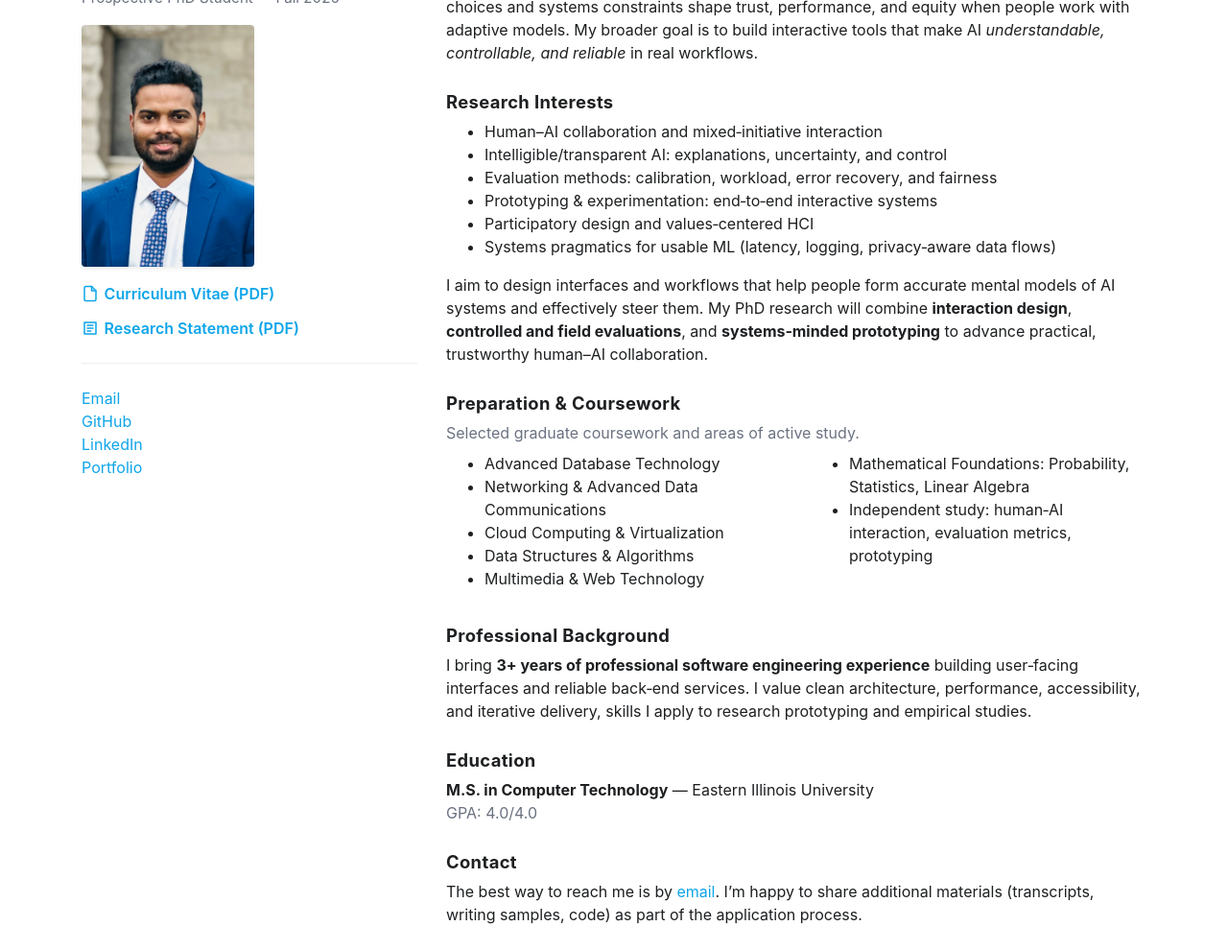
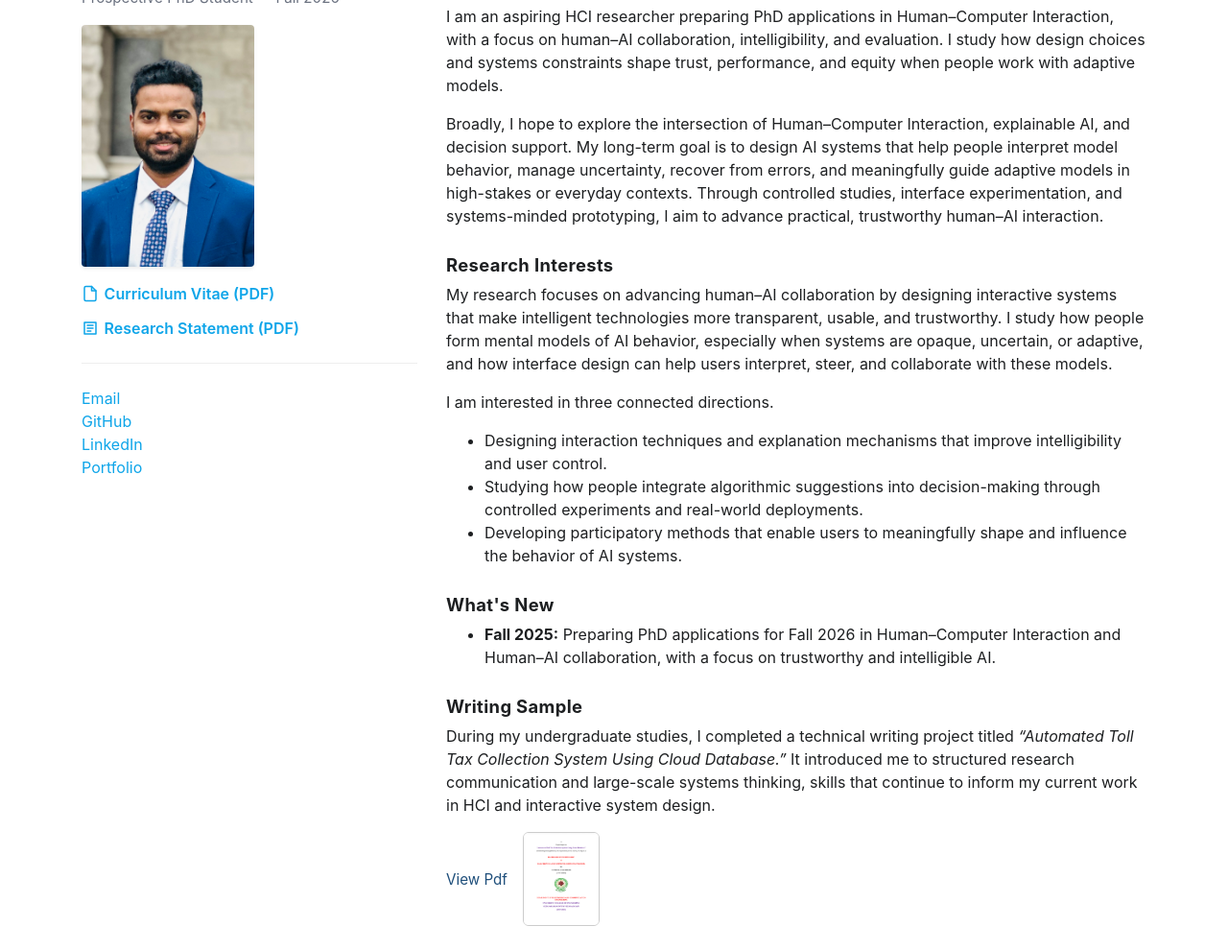
Before and after one commit to saisriramgit/saisriramgit.github.io, a plain HTML site: page index.html in a window 1280 px wide. Shown: the part 101-1091 px from the top of the page at 96% size. Drawn offline with nearby package versions, Linux system fonts and the light colour scheme.

Commit message:
portfolio change

```diff
--- a/index.html
+++ b/index.html
@@ -24,78 +24,7 @@
       crossorigin="anonymous"
     />
 
-    <style>
-      :root {
-        --ink: #1d1f21;
-        --muted: #6b7280;
-        --accent: #0ea5e9;
-      }
-      body {
-        color: var(--ink);
-      }
-      a {
-        color: var(--accent);
-      }
-      .name {
-        font-size: 1.9rem;
-        font-weight: 700;
-        line-height: 1.2;
-      }
-      .subtitle {
-        color: var(--muted);
-        font-size: 0.95rem;
-      }
-      .section-title {
-        font-weight: 700;
-        font-size: 1.15rem;
-        margin-top: 1.75rem;
-        letter-spacing: 0.02em;
-      }
-      .aside {
-        position: sticky;
-        top: 2rem;
-      }
-      .avatar {
-        width: 100%;
-        max-width: 180px;
-      }
-      .nav-mini a {
-        display: block;
-        font-size: 0.95rem;
-        margin: 0.25rem 0;
-      }
-      .badge-pill {
-        background: #eef2ff;
-        color: #4338ca;
-      }
-      .paper,
-      .item {
-        margin-bottom: 0.5rem;
-      }
-      .muted {
-        color: var(--muted);
-      }
-      .hr {
-        border: 0;
-        border-top: 1px solid #eee;
-        margin: 1.5rem 0;
-      }
-      .cv-btn {
-        display: flex;
-        align-items: center;
-        font-weight: 600;
-        width: 100%;
-        margin-bottom: 0.75rem;
-      }
-      .cv-btn span {
-        margin-left: 0.35rem;
-      }
-      @media (max-width: 991.98px) {
-        .aside {
-          position: static;
-        }
-      }
-    </style>
+    <link rel="stylesheet" href="styles/style.css" />
   </head>
   <body>
     <div class="container pt-5">
@@ -196,82 +125,104 @@
         <main class="col-lg-8">
           <!-- About -->
           <section id="about" aria-label="About">
+            <h2 class="section-title">Bio</h2>
             <p>
               I am an aspiring HCI researcher preparing PhD applications in
-              <strong>Human–Computer Interaction</strong>, with a focus on
-              <em>human–AI collaboration, intelligibility, and evaluation</em>.
-              I study how design choices and systems constraints shape trust,
-              performance, and equity when people work with adaptive models. My
-              broader goal is to build interactive tools that make AI
-              <em>understandable, controllable, and reliable</em> in real
-              workflows.
+              Human–Computer Interaction, with a focus on human–AI
+              collaboration, intelligibility, and evaluation. I study how design
+              choices and systems constraints shape trust, performance, and
+              equity when people work with adaptive models.
+            </p>
+            <p>
+              Broadly, I hope to explore the intersection of Human–Computer
+              Interaction, explainable AI, and decision support. My long-term
+              goal is to design AI systems that help people interpret model
+              behavior, manage uncertainty, recover from errors, and
+              meaningfully guide adaptive models in high-stakes or everyday
+              contexts. Through controlled studies, interface experimentation,
+              and systems-minded prototyping, I aim to advance practical,
+              trustworthy human–AI interaction.
             </p>
           </section>
 
-          <!-- Interests -->
+          <!-- Research Interests -->
           <section id="interests" aria-label="Research Interests">
             <h2 class="section-title">Research Interests</h2>
+            <p>
+              My research focuses on advancing human–AI collaboration by
+              designing interactive systems that make intelligent technologies
+              more transparent, usable, and trustworthy. I study how people form
+              mental models of AI behavior, especially when systems are opaque,
+              uncertain, or adaptive, and how interface design can help users
+              interpret, steer, and collaborate with these models.
+            </p>
+
+            <p>I am interested in three connected directions.</p>
             <ul>
-              <li>Human–AI collaboration and mixed‑initiative interaction</li>
               <li>
-                Intelligible/transparent AI: explanations, uncertainty, and
-                control
+                Designing interaction techniques and explanation mechanisms that
+                improve intelligibility and user control.
               </li>
               <li>
-                Evaluation methods: calibration, workload, error recovery, and
-                fairness
+                Studying how people integrate algorithmic suggestions into
+                decision-making through controlled experiments and real-world
+                deployments.
               </li>
               <li>
-                Prototyping & experimentation: end‑to‑end interactive systems
-              </li>
-              <li>Participatory design and values‑centered HCI</li>
-              <li>
-                Systems pragmatics for usable ML (latency, logging,
-                privacy‑aware data flows)
+                Developing participatory methods that enable users to
+                meaningfully shape and influence the behavior of AI systems.
               </li>
             </ul>
           </section>
 
-          <!-- Statement (mini) -->
-          <section id="statement" aria-label="Mini Research Statement">
-            <p>
-              I aim to design interfaces and workflows that help people form
-              accurate mental models of AI systems and effectively steer them.
-              My PhD research will combine <strong>interaction design</strong>,
-              <strong>controlled and field evaluations</strong>, and
-              <strong>systems‑minded prototyping</strong> to advance practical,
-              trustworthy human–AI collaboration.
-            </p>
+          <!-- What's New -->
+          <section class="whats-new">
+            <h2 class="section-title">What's New</h2>
+            <div class="section-note"></div>
+            <ul>
+              <li>
+                <strong>Fall 2025:</strong> Preparing PhD applications for Fall
+                2026 in Human–Computer Interaction and Human–AI collaboration,
+                with a focus on trustworthy and intelligible AI.
+              </li>
+            </ul>
           </section>
 
-          <!-- Preparation & Coursework -->
-          <section id="prep" aria-label="Preparation and Coursework">
-            <h2 class="section-title">Preparation & Coursework</h2>
-            <p class="muted mb-2">
-              Selected graduate coursework and areas of active study.
+          <!-- Writing Sample -->
+          <section id="writing-sample" aria-label="Writing Sample">
+            <h2 class="section-title">Writing Sample</h2>
+
+            <p>
+              During my undergraduate studies, I completed a technical writing
+              project titled
+              <em
+                >“Automated Toll Tax Collection System Using Cloud
+                Database.”</em
+              >
+              It introduced me to structured research communication and
+              large-scale systems thinking, skills that continue to inform my
+              current work in HCI and interactive system design.
             </p>
-            <div class="row">
-              <div class="col-md-6">
-                <ul class="mb-2">
-                  <li>Advanced Database Technology</li>
-                  <li>Networking & Advanced Data Communications</li>
-                  <li>Cloud Computing & Virtualization</li>
-                  <li>Data Structures & Algorithms</li>
-                  <li>Multimedia & Web Technology</li>
-                </ul>
+
+            <div class="writing-sample-container">
+              <!-- PDF Link -->
+              <div>
+                <a
+                  href="assets/Sai_Sriram_Gundepalli_Writing_Sample.pdf"
+                  target="_blank"
+                  rel="noopener"
+                  class="pdf-link"
+                >
+                  View Pdf
+                </a>
               </div>
-              <div class="col-md-6">
-                <ul class="mb-2">
-                  <li>
-                    Mathematical Foundations: Probability, Statistics, Linear
-                    Algebra
-                  </li>
-                  <li>
-                    Independent study: human‑AI interaction, evaluation metrics,
-                    prototyping
-                  </li>
-                </ul>
-              </div>
+
+              <!-- Small Image Preview -->
+              <img
+                src="assets/writing_sample_preview.png"
+                alt="Writing Sample Preview"
+                class="writing-sample-thumb"
+              />
             </div>
           </section>
 
@@ -279,25 +230,34 @@
           <section id="background" aria-label="Professional Background">
             <h2 class="section-title">Professional Background</h2>
             <p>
-              I bring
-              <strong
-                >3+ years of professional software engineering
-                experience</strong
-              >
-              building user‑facing interfaces and reliable back‑end services. I
-              value clean architecture, performance, accessibility, and
-              iterative delivery, skills I apply to research prototyping and
-              empirical studies.
+              I have
+              <strong>3+ years of software engineering experience</strong>
+              building user-facing interfaces and large-scale, event-driven
+              back-end systems. My work emphasizes clean architecture,
+              performance, accessibility, and iterative design principles I now
+              apply to prototyping interactive AI systems and conducting
+              human-centered research.
             </p>
           </section>
 
           <!-- Education -->
-          <section id="education" aria-label="Education">
+          <section>
             <h2 class="section-title">Education</h2>
-            <div class="item">
-              <strong>M.S. in Computer Technology</strong> — Eastern Illinois
-              University
-              <div class="muted">GPA: 4.0/4.0</div>
+
+            <div class="edu-entry">
+              <div class="entry-title">M.S., Computer Technology</div>
+              <div class="entry-meta">
+                Eastern Illinois University · May 2024 · GPA: 4.0/4.0
+              </div>
+            </div>
+
+            <br />
+
+            <div class="edu-entry">
+              <div class="entry-title">B.S., Electronics and Communication</div>
+              <div class="entry-meta">
+                Jawaharlal Nehru Technological University Kakinada · July 2021
+              </div>
             </div>
           </section>
 
--- /dev/null
+++ b/styles/style.css
@@ -0,0 +1,106 @@
+:root {
+  --ink: #1d1f21;
+  --muted: #6b7280;
+  --accent: #0ea5e9;
+}
+
+body {
+  color: var(--ink);
+}
+
+a {
+  color: var(--accent);
+}
+
+.name {
+  font-size: 1.9rem;
+  font-weight: 700;
+  line-height: 1.2;
+}
+
+.subtitle {
+  color: var(--muted);
+  font-size: 0.95rem;
+}
+
+.section-title {
+  font-weight: 700;
+  font-size: 1.15rem;
+  margin-top: 1.75rem;
+  letter-spacing: 0.02em;
+}
+
+.aside {
+  position: sticky;
+  top: 2rem;
+}
+
+.avatar {
+  width: 100%;
+  max-width: 180px;
+}
+
+.nav-mini a {
+  display: block;
+  font-size: 0.95rem;
+  margin: 0.25rem 0;
+}
+
+.badge-pill {
+  background: #eef2ff;
+  color: #4338ca;
+}
+
+.paper,
+.item {
+  margin-bottom: 0.5rem;
+}
+
+.muted {
+  color: var(--muted);
+}
+
+.hr {
+  border: 0;
+  border-top: 1px solid #eee;
+  margin: 1.5rem 0;
+}
+
+.cv-btn {
+  display: flex;
+  align-items: center;
+  font-weight: 600;
+  width: 100%;
+  margin-bottom: 0.75rem;
+}
+
+.cv-btn span {
+  margin-left: 0.35rem;
+}
+
+@media (max-width: 991.98px) {
+  .aside {
+    position: static;
+  }
+}
+
+.writing-sample-container {
+  display: flex;
+  align-items: center;
+  gap: 16px;
+  flex-wrap: wrap;
+  margin-top: 8px;
+}
+
+.pdf-link {
+  font-size: 0.95rem;
+  text-decoration: none;
+  color: #1f4f7b;
+}
+
+.writing-sample-thumb {
+  width: 80px;
+  height: auto;
+  border: 1px solid #ccc;
+  border-radius: 6px;
+}
```
Also changed, not shown: assets/writing_sample_preview.png (added), 1 other file.
